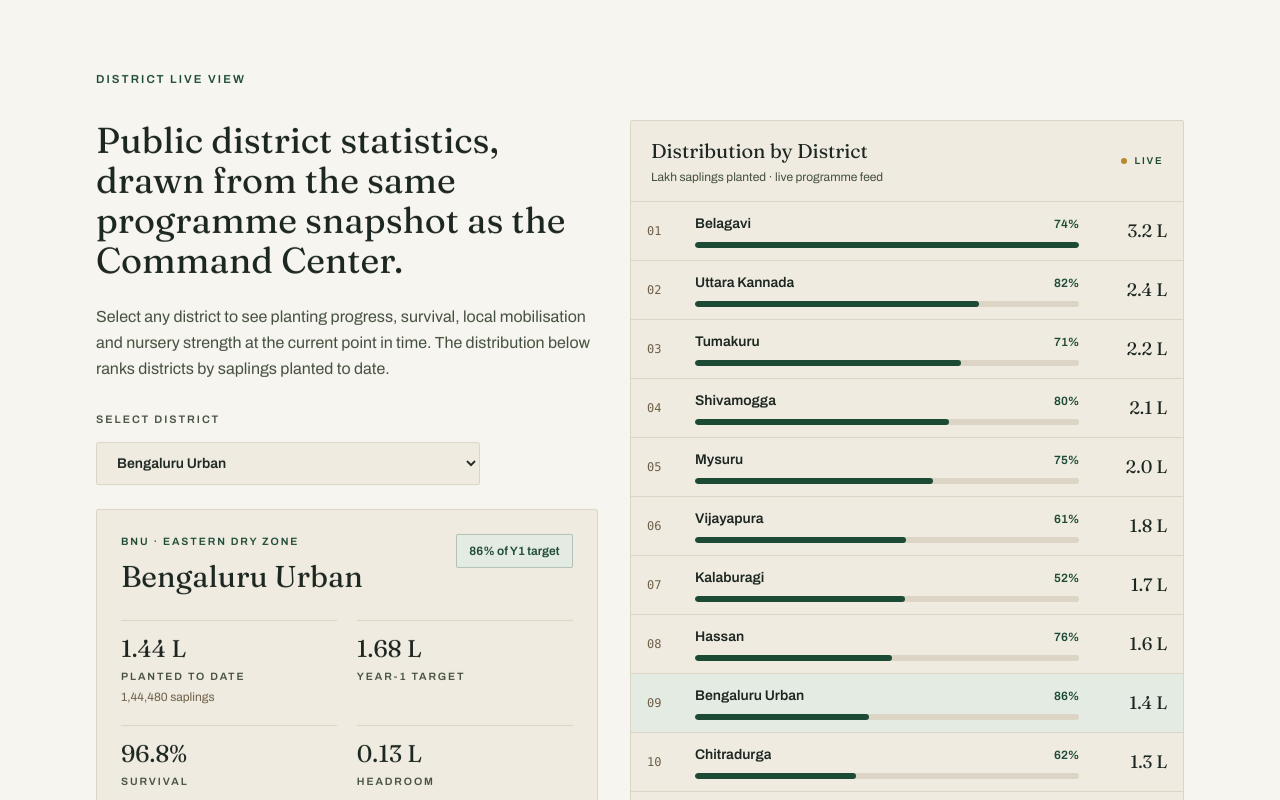
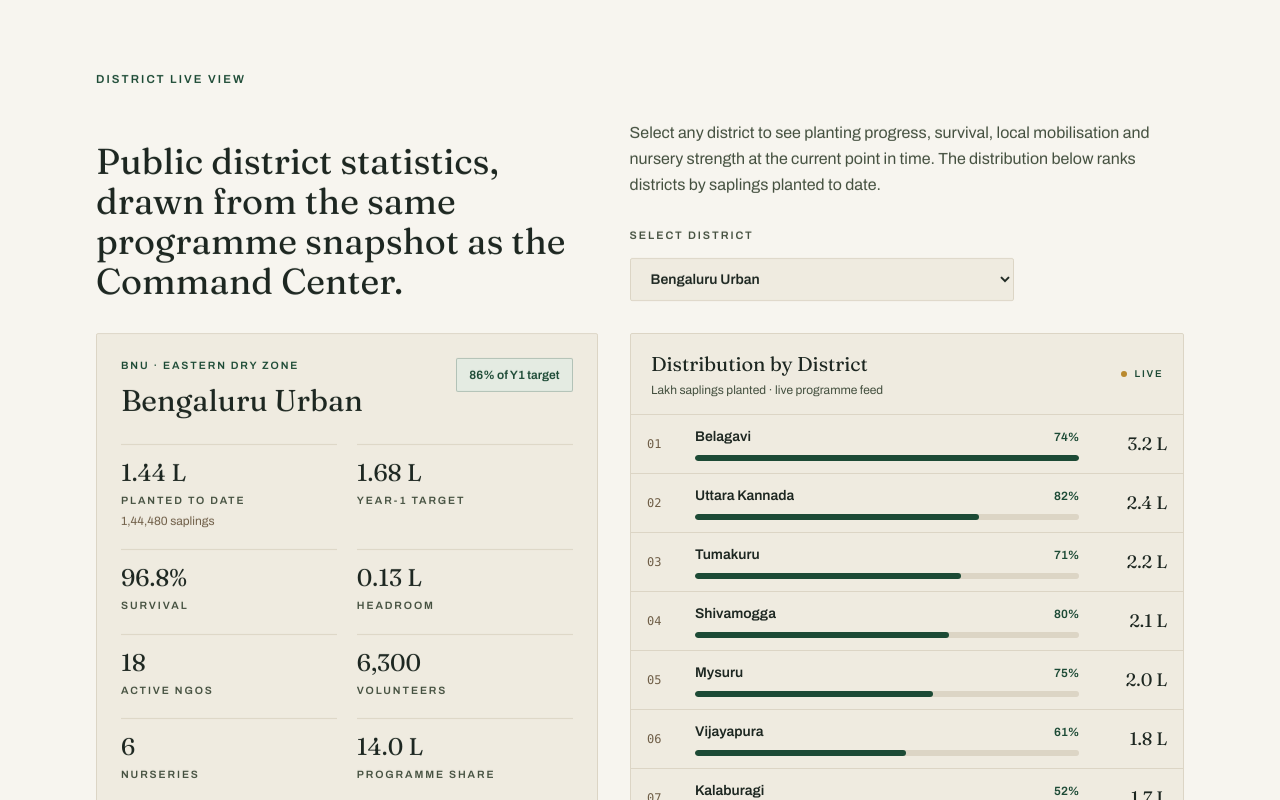
Before and after one commit to MalleshLingachar30/Poshane, a Next.js app: page / in a window 1280 px wide. Shown: the part 2840-3640 px from the top of the page. Built offline with nearby package versions, Linux system fonts and the light colour scheme.

Commit message:
Align public district panels

```diff
--- a/components/DistrictLiveExplorer.tsx
+++ b/components/DistrictLiveExplorer.tsx
@@ -69,20 +69,19 @@ export default function DistrictLiveExplorer() {
           </p>
         </Reveal>
 
-        <div className="mt-8 grid gap-8 lg:grid-cols-[minmax(0,0.95fr)_minmax(360px,1.05fr)]">
-          <Reveal>
+        <Reveal className="mt-8">
+          <div className="grid gap-8 lg:grid-cols-[minmax(0,0.95fr)_minmax(360px,1.05fr)] lg:items-end">
+            <h2 className="max-w-2xl font-serif text-3xl leading-snug text-ink md:text-4xl">
+              Public district statistics, drawn from the same programme
+              snapshot as the Command Center.
+            </h2>
             <div className="space-y-6">
-              <h2 className="max-w-2xl font-serif text-3xl leading-snug text-ink md:text-4xl">
-                Public district statistics, drawn from the same programme
-                snapshot as the Command Center.
-              </h2>
               <p className="max-w-measure text-base leading-relaxed text-ink-soft">
                 Select any district to see planting progress, survival, local
                 mobilisation and nursery strength at the current point in time.
                 The distribution below ranks districts by saplings planted to
                 date.
               </p>
-
               <label className="block max-w-sm">
                 <span className="text-[0.68rem] font-semibold uppercase tracking-kicker text-ink-soft">
                   Select District
@@ -99,7 +98,13 @@ export default function DistrictLiveExplorer() {
                   ))}
                 </select>
               </label>
+            </div>
+          </div>
+        </Reveal>
 
+        <div className="mt-8 grid gap-8 lg:grid-cols-[minmax(0,0.95fr)_minmax(360px,1.05fr)]">
+          <Reveal>
+            <div>
               <div className="rounded-sm border border-line bg-paper-2 p-6">
                 <div className="flex flex-wrap items-start justify-between gap-4">
                   <div>
```
